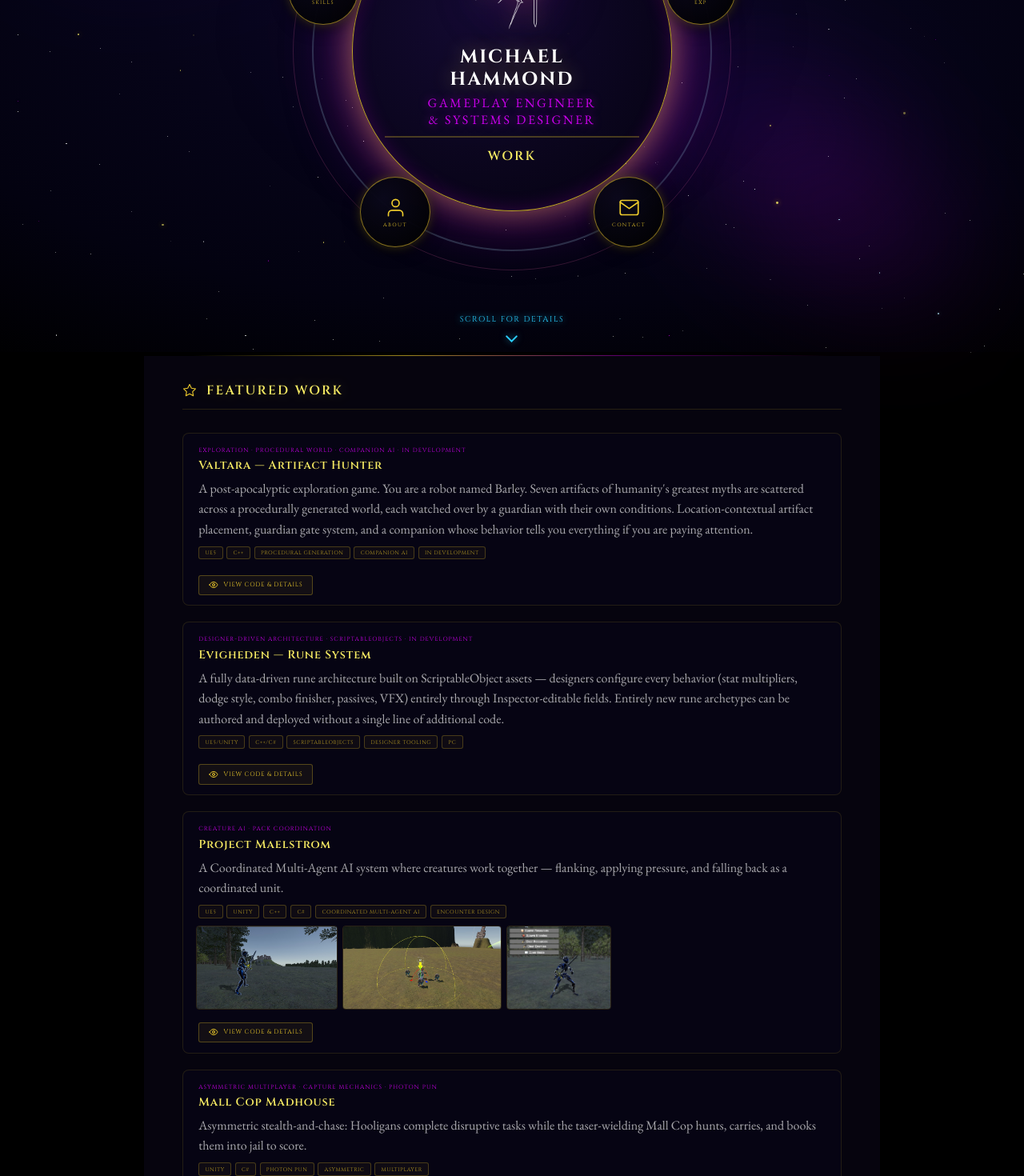
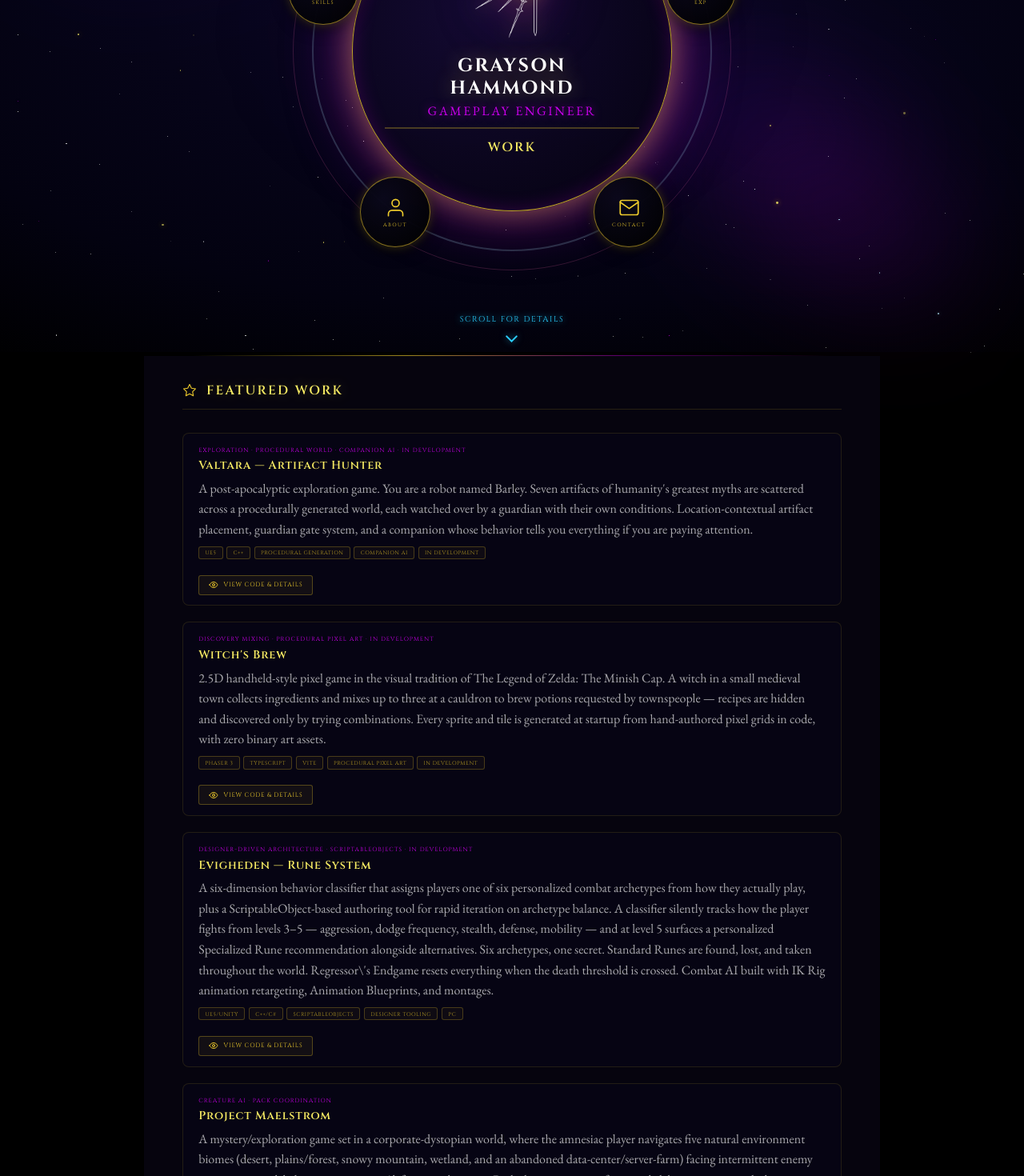
Before and after one commit to Michamm79/Portfolio_MH, a React (Vite) app: page / in a window 1280 px wide. Shown: the part 360-1830 px from the top of the page at 80% size. Built offline with nearby package versions, Linux system fonts and the light colour scheme.

Commit message:
Update to naming and content

```diff
--- a/src/App.jsx
+++ b/src/App.jsx
@@ -41,11 +41,29 @@ const PROJECTS = [
   },
   {
     id: 1,
+    title: "Witch's Brew",
+    category: 'Discovery Mixing · Procedural Pixel Art · Phaser 3',
+    color: 'purple',
+    thumbnail: ComingSoon,
+    description: '2.5D handheld-style & PC pixel game in the visual tradition of The Legend of Zelda: The Minish Cap. A witch in a small medieval town collects ingredients and mixes up to three at a cauldron to brew potions requested by townspeople — but the recipes are hidden, discovered only by trying combinations. A correct mix records the recipe in a journal and adds the potion to inventory; a wrong mix triggers a harmless, cartoonish cauldron explosion. Every sprite and tile is generated at startup from hand-authored pixel grids in code — no image files in the project.',
+    tags: ['Phaser 3', 'TypeScript', 'Vite', 'Procedural Pixel Art', 'Discovery Mechanic', 'In Development'],
+    github: 'https://github.com/Michamm79/WitchsBrew',
+    codeDownload: 'https://github.com/Michamm79/WitchsBrew/archive/refs/heads/main.zip',
+    media: [{ type: 'image', src: ComingSoon, label: 'Town, Cauldron & Cauldron Panel', system: 'Core Loop' }],
+    recruiterHighlights: [
+      'Order-independent recipe system supports 1–3 ingredient combinations with a hidden lookup table (findRecipe()) — first-time matches write to the journal automatically.',
+      'Fully data-driven content: ingredients, potions, recipes, villagers, and the town map live in flat data files, so adding a new potion or villager is a data-only change with no engine code touched.',
+      'Every sprite, tile, and UI icon is procedurally rasterized at boot from character-grid definitions via a shared PixelGrid helper — zero binary art assets in the project.',
+      'Event-driven GameState (extends Phaser EventEmitter) drives all three UI panels — inventory, journal, and cauldron — so HUD elements stay in sync without manual refresh calls or polling.',
+    ],
+  },
+  {
+    id: 2,
     title: "Evigheden",
     category: 'Designer-Driven Architecture · ScriptableObjects',
     color: 'blue',
     thumbnail: ComingSoon,
-    description: 'A dark survival gauntlet built around a behavior-driven rune system. A classifier silently tracks how the player fights from levels 3–5 — aggression, dodge frequency, stealth, defense, mobility — and at level 5 surfaces a personalized Specialized Rune recommendation alongside alternatives. Six archetypes, one secret. Standard Runes are found, lost, and taken throughout the world. Regressor\'s Endgame resets everything when the death threshold is crossed.',
+    description: 'A six-dimension behavior classifier that assigns players one of six personalized combat archetypes from how they actually play, plus a ScriptableObject-based authoring tool for rapid iteration on archetype balance. A classifier silently tracks how the player fights from levels 3–5 — aggression, dodge frequency, stealth, defense, mobility — and at level 5 surfaces a personalized Specialized Rune recommendation alongside alternatives. Six archetypes, one secret. Standard Runes are found, lost, and taken throughout the world. Regressor\'s Endgame resets everything when the death threshold is crossed.',
     tags: ['Unity', 'C#', 'ScriptableObjects', 'Behavior Classifier', 'Designer Tooling', 'PC', 'In Development'],
     github: 'https://github.com/Michamm79/Evigheden',
     codeDownload: 'https://github.com/Michamm79/Evigheden/archive/refs/heads/main.zip',
@@ -58,7 +76,7 @@ const PROJECTS = [
     ],
   },
   {
-    id: 2,
+    id: 3,
     title: 'Mall Cop Madhouse',
     category: 'Asymmetric Multiplayer · Stealth / Chase',
     color: 'purple',
@@ -78,12 +96,12 @@ const PROJECTS = [
     ],
   },
   {
-    id: 3,
+    id: 4,
     title: 'Project Maelstrom',
     category: 'Exploration RPG · Crafting Systems · Coordinated Multi-Agent AI',
     color: 'pink',
     thumbnail: PM_Overview,
-    description: 'Original exploration RPG built around a signature two-orb crafting system. Players collect materials throughout the world and choose to transmute them directly into tools and weapons, or alchemically decompose them into elemental components for deeper crafting combinations. Coordinated Multi-Agent AI: governs enemy encounters as the world opens up.',
+    description: 'A mystery/exploration game set in a corporate-dystopian world, where the amnesiac player navigates five natural environment biomes (desert, plains/forest, snowy mountain, wetland, and an abandoned data-center/server-farm) facing intermittent enemy encounters modeled as corporate virus/defense mechanisms. Built the inventory, crafting, and alchemy systems and a biome-driven environment framework with randomized player start; enemy-encounter and companion-NPC systems in active development.',
     tags: ['Unreal Engine', 'C++', 'Blueprint', 'Crafting Systems', 'Coordinated Multi-Agent AI', 'In Development'],
     github: 'https://github.com/Michamm79/Project_Maelstrom',
     codeDownload: 'https://github.com/Michamm79/Project_Maelstrom/archive/refs/heads/main.zip',
@@ -100,7 +118,7 @@ const PROJECTS = [
     ],
   },
   {
-    id: 4,
+    id: 5,
     title: 'B-52 Training Suite — USAF',
     category: 'VR Training · Multiplayer · USAF',
     color: 'blue',
@@ -117,7 +135,7 @@ const PROJECTS = [
       '95% reduction in training time — up to 75% increase in crew retention — 19% fewer procedural errors.',],
   },
   {
-    id: 5,
+    id: 6,
     title: 'Sensorama R&D',
     category: 'VR · Sensor Integration · Environmental AI',
     color: 'purple',
@@ -161,7 +179,7 @@ const SECTIONS = [
     id: 'about',
     label: 'About',
     hubDesc: 'Translating high-level design concepts into optimized code and clean workflows.',
-    sectionDesc: 'Gameplay Engineer & Systems Designer with 8+ years of experience architecting extensible interactive frameworks. I specialize in building data-driven player mechanics, synchronized multiplayer architecture, and custom developer tooling that accelerates team production velocity by keeping design teams close to the asset data.\n\nThe driving philosophy behind my work is bridging deep technical execution with systemic responsiveness. I focus on creating interconnected worlds where every combat encounter, AI decision, and environment interaction feels naturally responsive—designing robust architecture that scales smoothly while preserving the invisible nuances of great game feel.'
+    sectionDesc: 'Gameplay Engineer with 8+ years of experience architecting extensible interactive frameworks. I specialize in building data-driven player mechanics, synchronized multiplayer architecture, AI & Behavior systems, and custom developer tooling that accelerates team production velocity by keeping design teams close to the asset data.\n\nThe driving philosophy behind my work is bridging deep technical execution with systemic responsiveness. I focus on creating interconnected worlds where every combat encounter, AI decision, and environment interaction feels naturally responsive—designing robust architecture that scales smoothly while preserving the invisible nuances of great game feel.'
   },
   {
     id: 'contact',
@@ -186,6 +204,47 @@ const SECTION_ICONS = {
 
 // Code snippets for Work cards
 const CODE_SNIPPETS = {
+  witchs_brew: {
+    file: 'recipes.ts', lang: 'typescript',
+    code: `// Order-independent recipe lookup —
+// A+B matches the same recipe as B+A
+export function findRecipe(
+  ingredients: IngredientId[]
+): PotionId | null {
+  const key = [...ingredients].sort().join('+');
+
+  for (const recipe of RECIPES) {
+    const recipeKey = [...recipe.ingredients]
+      .sort()
+      .join('+');
+    if (recipeKey === key) return recipe.potion;
+  }
+  return null;
+}
+
+// Called from CauldronPanel on "Mix!"
+export function mix(
+  slots: IngredientId[],
+  state: GameState
+): MixResult {
+  const potion = findRecipe(slots);
+  slots.forEach(id => state.removeIngredient(id));
+
+  if (!potion) return { success: false };
+
+  const firstDiscovery = !state.hasRecipe(potion);
+  state.addPotion(potion);
+  if (firstDiscovery) state.recordRecipe(potion, slots);
+
+  return { success: true, potion, firstDiscovery };
+}`,
+    bullets: [
+      'Recipes are order-independent — ingredients are sorted before comparison, so [FireCap, DewRoot] and [DewRoot, FireCap] resolve to the same match.',
+      'Ingredients are consumed on both success and failure — mixing has a real cost, which is what makes the discovery mechanic meaningful rather than free trial-and-error.',
+      'firstDiscovery gates the journal write — a potion can be re-brewed freely once known, but the recipe is only recorded into GameState the first time it is found.',
+      'mix() is the single choke point between UI and state: CauldronPanel never touches GameState directly, it just calls mix() and reacts to the returned MixResult.',
+    ],
+  },
   evigheden_runes: {
     file: 'RuneData.cs', lang: 'csharp',
     code: `using UnityEngine;
@@ -1416,7 +1475,7 @@ export default function Portfolio() {
 <div className={`top-bar ${activeSection ? 'visible' : ''}`}>
         <div style={{ display: 'flex', alignItems: 'center', gap: '.6rem' }}>
           {/* Your name stays permanently anchored */}
-          <span className="top-bar-name">Michael Hammond</span>
+          <span className="top-bar-name">Grayson Hammond</span>
 
           {/* DYNAMIC BLOCK: Only renders the line and title if a section is active */}
           {activeSection && (
@@ -1427,7 +1486,7 @@ export default function Portfolio() {
             }}>
               <div style={{ width: 1, height: 14, background: 'rgba(238,203,44,.20)', margin: '0 .5rem' }} />
               <span className="top-bar-title" style={{ color: 'var(--gold-hi)' }}>
-                Gameplay Engineer & Systems Designer
+                Gameplay Engineer
               </span>
             </div>
           )}
@@ -1502,7 +1561,7 @@ export default function Portfolio() {
               color: '#fff', textShadow: '0 0 24px rgba(247,235,99,.42)', lineHeight: 1.2, textTransform: 'uppercase',
               textAlign: 'center', marginTop: 'calc(var(--cs, 330px) * 0.02)'
             }}>
-              Michael<br />Hammond
+              Grayson<br />Hammond
             </div>
             <div style={{
               fontSize: 'calc(var(--cs, 330px) * 0.040)', letterSpacing: '.16em',
@@ -1510,7 +1569,7 @@ export default function Portfolio() {
               marginTop: 'calc(var(--cs, 330px) * 0.01)', textAlign: 'center',
               textShadow: '0 0 12px rgba(204,0,238,.60)'
             }}>
-              Gameplay Engineer <br></br>& Systems Designer
+              Gameplay Engineer
             </div>
             {(() => {
               const currentSec = SECTIONS.find(sec => sec.id === activeSection);
@@ -1600,6 +1659,27 @@ export default function Portfolio() {
                 <CodeCard snippets={[CODE_SNIPPETS.valtara_artifacts, CODE_SNIPPETS.valtara_fox]} />
               </div>
 
+              {/* Witch's Brew — Discovery Mixing */}
+              <div className="project-card-hub" tabIndex={0} // Makes it focusable via Tab key
+                onKeyDown={(e) => {
+                  if (e.key === 'Enter' || e.key === ' ') {
+                    e.preventDefault();
+                    e.currentTarget.click(); // Fires your existing click behavior
+                  }
+                }}
+                onClick={(e) => {
+                  if (e.target.closest('.media-open-btn') || e.target.closest('.card-images-strip')) return;
+                  e.currentTarget.querySelector('.media-open-btn')?.click();
+                }}>
+                <div className="card-hub-header">
+                  <div className="card-hub-overline">Discovery Mixing · Procedural Pixel Art · In Development</div>
+                  <div className="card-hub-title">Witch's Brew</div>
+                  <div className="card-hub-desc">2.5D handheld-style pixel game in the visual tradition of The Legend of Zelda: The Minish Cap. A witch in a small medieval town collects ingredients and mixes up to three at a cauldron to brew potions requested by townspeople — recipes are hidden and discovered only by trying combinations. Every sprite and tile is generated at startup from hand-authored pixel grids in code, with zero binary art assets.</div>
+                  <div className="card-hub-tags">{['Phaser 3', 'TypeScript', 'Vite', 'Procedural Pixel Art', 'In Development'].map(t => <span key={t} className="card-hub-tag">{t}</span>)}</div>
+                </div>
+                <CodeCard snippet={CODE_SNIPPETS.witchs_brew} />
+              </div>
+
               {/* Evigheden — Rune Architecture */}
               <div className="project-card-hub" tabIndex={0} // Makes it focusable via Tab key
                 onKeyDown={(e) => {
@@ -1615,7 +1695,7 @@ export default function Portfolio() {
                 <div className="card-hub-header">
                   <div className="card-hub-overline">Designer-Driven Architecture · ScriptableObjects · In Development</div>
                   <div className="card-hub-title">Evigheden — Rune System</div>
-                  <div className="card-hub-desc">A fully data-driven rune architecture built on ScriptableObject assets — designers configure every behavior (stat multipliers, dodge style, combo finisher, passives, VFX) entirely through Inspector-editable fields. Entirely new rune archetypes can be authored and deployed without a single line of additional code.</div>
+                  <div className="card-hub-desc">A six-dimension behavior classifier that assigns players one of six personalized combat archetypes from how they actually play, plus a ScriptableObject-based authoring tool for rapid iteration on archetype balance. A classifier silently tracks how the player fights from levels 3–5 — aggression, dodge frequency, stealth, defense, mobility — and at level 5 surfaces a personalized Specialized Rune recommendation alongside alternatives. Six archetypes, one secret. Standard Runes are found, lost, and taken throughout the world. Regressor\'s Endgame resets everything when the death threshold is crossed. Combat AI built with IK Rig animation retargeting, Animation Blueprints, and montages.</div>
                   <div className="card-hub-tags">{['UE5/Unity', 'C++/C#', 'ScriptableObjects', 'Designer Tooling', 'PC'].map(t => <span key={t} className="card-hub-tag">{t}</span>)}</div>
                 </div>
                 <CodeCard snippet={CODE_SNIPPETS.evigheden_runes} />
@@ -1635,12 +1715,12 @@ export default function Portfolio() {
                 }}>                <div className="card-hub-header">
                   <div className="card-hub-overline">Creature AI · Pack Coordination</div>
                   <div className="card-hub-title">Project Maelstrom</div>
-                  <div className="card-hub-desc">A Coordinated Multi-Agent AI system where creatures work together — flanking, applying pressure, and falling back as a coordinated unit.</div>
+                  <div className="card-hub-desc">A mystery/exploration game set in a corporate-dystopian world, where the amnesiac player navigates five natural environment biomes (desert, plains/forest, snowy mountain, wetland, and an abandoned data-center/server-farm) facing intermittent enemy encounters modeled as corporate virus/defense mechanisms. Built the inventory, crafting, and alchemy systems and a biome-driven environment framework with randomized player start; enemy-encounter and companion-NPC systems in active development.</div>
                   <div className="card-hub-tags">{['UE5', 'Unity', 'C++', 'C#', 'Coordinated Multi-Agent AI', 'Encounter Design'].map(t => <span key={t} className="card-hub-tag">{t}</span>)}</div>
                 </div>
                 <div className="card-images-strip" style={{ padding: '0 1rem 6px' }}>
                   {[PM_Overview, PM_Combat, PM_PlayerFocus].map((src, i) => (
-                    <img key={i} src={src} alt="Project Maelstrom" loading="lazy" onClick={() => openMedia(PROJECTS[3], i)} />
+                    <img key={i} src={src} alt="Project Maelstrom" loading="lazy" onClick={() => openMedia(PROJECTS[4], i)} />
                   ))}
                 </div>
                 <CodeCard snippets={[CODE_SNIPPETS.maelstrom, CODE_SNIPPETS.maelstrom_boss, CODE_SNIPPETS.maelstrom_cinematic]} />
@@ -1662,14 +1742,14 @@ export default function Portfolio() {
 
                   <div className="card-hub-title">Mall Cop Madhouse</div>
                   <div className="card-hub-desc">Asymmetric stealth-and-chase: Hooligans complete disruptive tasks while the taser-wielding Mall Cop hunts, carries, and books them into jail to score.</div>
-                  <div className="card-hub-tags">{['Unity', 'C#', 'Photon Pun', 'Asymmetric', 'Multiplayer'].map(t => <span key={t} className="card-hub-tag">{t}</span>)}</div>
+                  <div className="card-hub-tags">{['Unity', 'C#', 'Photon Pun', 'Asymmetric', 'Multiplayer', 'TypeScript'].map(t => <span key={t} className="card-hub-tag">{t}</span>)}</div>
                 </div>
                 <div className="card-images-strip" style={{ padding: '0 1rem 6px' }}>
                   {[coreEight, lobbyFive, coreTwo].map((src, i) => (
-                    <img key={i} src={src} alt="Mall Cop Madhouse" loading="lazy" onClick={() => openMedia(PROJECTS[2], i === 0 ? 2 : i === 1 ? 1 : 0)} />
+                    <img key={i} src={src} alt="Mall Cop Madhouse" loading="lazy" onClick={() => openMedia(PROJECTS[3], i === 0 ? 2 : i === 1 ? 1 : 0)} />
                   ))}
                 </div>
-                <CodeCard snippet={CODE_SNIPPETS.mallcop} />
+                <CodeCard snippets={[CODE_SNIPPETS.mallcop, CODE_SNIPPETS.typescript_state]} />
               </div>
 
               {/* B-52 */}
@@ -1690,8 +1770,8 @@ export default function Portfolio() {
                   <div className="card-hub-tags">{['Unity + UE5', 'Photon', 'VR', 'Checklist Systems'].map(t => <span key={t} className="card-hub-tag">{t}</span>)}</div>
                 </div>
                 <div className="card-images-strip" style={{ padding: '0 1rem 6px' }}>
-                  <img src={B52_USAF} alt="B-52 cockpit" onClick={() => openMedia(PROJECTS[4], 0)} />
-                  <img src={B52_internaltraining} alt="B-52 training" loading="lazy" onClick={() => openMedia(PROJECTS[4], 1)} />
+                  <img src={B52_USAF} alt="B-52 cockpit" onClick={() => openMedia(PROJECTS[5], 0)} />
+                  <img src={B52_internaltraining} alt="B-52 training" loading="lazy" onClick={() => openMedia(PROJECTS[5], 1)} />
                 </div>
                 <CodeCard snippet={CODE_SNIPPETS.b52} />
               </div>
@@ -1714,31 +1794,11 @@ export default function Portfolio() {
                   <div className="card-hub-tags">{['Unity', 'LiDAR', 'Environmental AI', 'OSU VR Lab'].map(t => <span key={t} className="card-hub-tag">{t}</span>)}</div>
                 </div>
                 <div className="card-images-strip" style={{ padding: '0 1rem 6px' }}>
-                  <img src={sensorama} alt="Sensorama" loading="lazy" onClick={() => openMedia(PROJECTS[5], 0)} />
-                  <img src={sensorama_Environment} alt="Sensorama environment" onClick={() => openMedia(PROJECTS[5], 1)} />
+                  <img src={sensorama} alt="Sensorama" loading="lazy" onClick={() => openMedia(PROJECTS[6], 0)} />
+                  <img src={sensorama_Environment} alt="Sensorama environment" onClick={() => openMedia(PROJECTS[6], 1)} />
                 </div>                <CodeCard snippet={CODE_SNIPPETS.sensorama} />
               </div>
 
-              {/* TypeScript — Game State Manager */}
-              <div className="project-card-hub"
-                tabIndex={0} // Makes it focusable via Tab key
-                onKeyDown={(e) => {
-                  if (e.key === 'Enter' || e.key === ' ') {
-                    e.preventDefault();
-                    e.currentTarget.click(); // Fires your existing click behavior
-                  }
-                }}
-                onClick={(e) => {
-                  if (e.target.closest('.media-open-btn') || e.target.closest('.card-images-strip')) return;
-                  e.currentTarget.querySelector('.media-open-btn')?.click();
-                }}>                <div className="card-hub-header">
-                  <div className="card-hub-overline">TypeScript · OOP · Design Patterns</div>
-                  <div className="card-hub-title">Game State Manager</div>
-                  <div className="card-hub-desc">A typed, reactive state system with a validated phase machine — each transition checks against an allowed-moves map, so the game can never enter an illegal state.</div>
-                  <div className="card-hub-tags">{['TypeScript', 'OOP', 'Observer', 'State Machine'].map(t => <span key={t} className="card-hub-tag">{t}</span>)}</div>
-                </div>
-                <CodeCard snippet={CODE_SNIPPETS.typescript_state} />
-              </div>
             </div>
           </div>
 
@@ -1752,7 +1812,7 @@ export default function Portfolio() {
             {/* KING CROW STUDIOS */}
             <div className="exp-entry" style={{ marginBottom: '2.5rem' }}>
               <div className="exp-company" style={{ fontFamily: "'Cinzel', serif", fontSize: '1.15rem', fontWeight: 700, color: 'var(--gold-hi)', letterSpacing: '.06em', textTransform: 'uppercase' }}>King Crow Studios</div>
-              <div className="exp-role" style={{ fontSize: '0.95rem', fontWeight: 600, color: 'var(--magenta)', marginTop: '0.2rem', letterSpacing: '.04em' }}>Gameplay Engineer & Systems Designer</div>
+              <div className="exp-role" style={{ fontSize: '0.95rem', fontWeight: 600, color: 'var(--magenta)', marginTop: '0.2rem', letterSpacing: '.04em' }}>Gameplay Engineer</div>
               <div className="exp-dates" style={{ fontSize: '0.8rem', color: 'rgba(255,255,255,0.4)', marginTop: '0.1rem', marginBottom: '0.8rem', letterSpacing: '.02em' }}>March 2022 — December 2025 · Remote</div>
 
               <div style={{ display: 'flex', flexDirection: 'column', gap: '0.75rem' }}>
@@ -1760,7 +1820,7 @@ export default function Portfolio() {
                   "Co-engineered a dual-engine VR flight training platform (Unity & Unreal Engine 5), architecting a data-driven checklist engine that dynamically verified procedural compliance. This direct technical implementation cut crew training cycle times by 95% and was officially recognized in a USAF Whitepaper for reducing human procedural errors by 19%.",
                   "Designed and deployed a robust room-based multiplayer infrastructure utilizing Photon PUN. Engineered strict authoritative state synchronization and highly optimized RPC pipelines, ensuring rock-solid netcode stability and low-latency replication under sustained live concurrent player loads across VR, desktop, and mobile platforms simultaneously.",
                   "Programmed an extensible Coordinated Multi-Agent AI system from scratch. Developed hierarchical finite state machines where individual agents execute role-based tactical behaviors (such as flanking, pressure allocation, and defensive retreats) dynamically orchestrated by a centralized high-level systemic manager.",
-                  "Contributed core gameplay engineering systems to shipped Steam titles Necroball (Oct 2021, 91% positive) and Hive Slayer (Oct 2020, 94% positive, Free-to-Play), focusing on performance optimization, responsive game feel, and stable build deployment pipelines.",
+                  "Contributed core gameplay engineering systems post-release to shipped Steam titles Necroball (Oct 2021, 91% positive) and Hive Slayer (Oct 2020, 94% positive, Free-to-Play), focusing on performance optimization, responsive game feel, and stable build deployment pipelines.",
                   "Architected a suite of custom Unity Inspector and Unreal Engine editor tools driven by decoupled ScriptableObject systems. This empowering design framework allowed non-technical content designers to rapidly author, iterate, and balance complex combat data and enemy variables safely in-editor, boosting production velocity by removing engineering dependencies."
                 ].map((bullet, idx) => (
                   <div key={idx} className="exp-bullet" style={{
```
